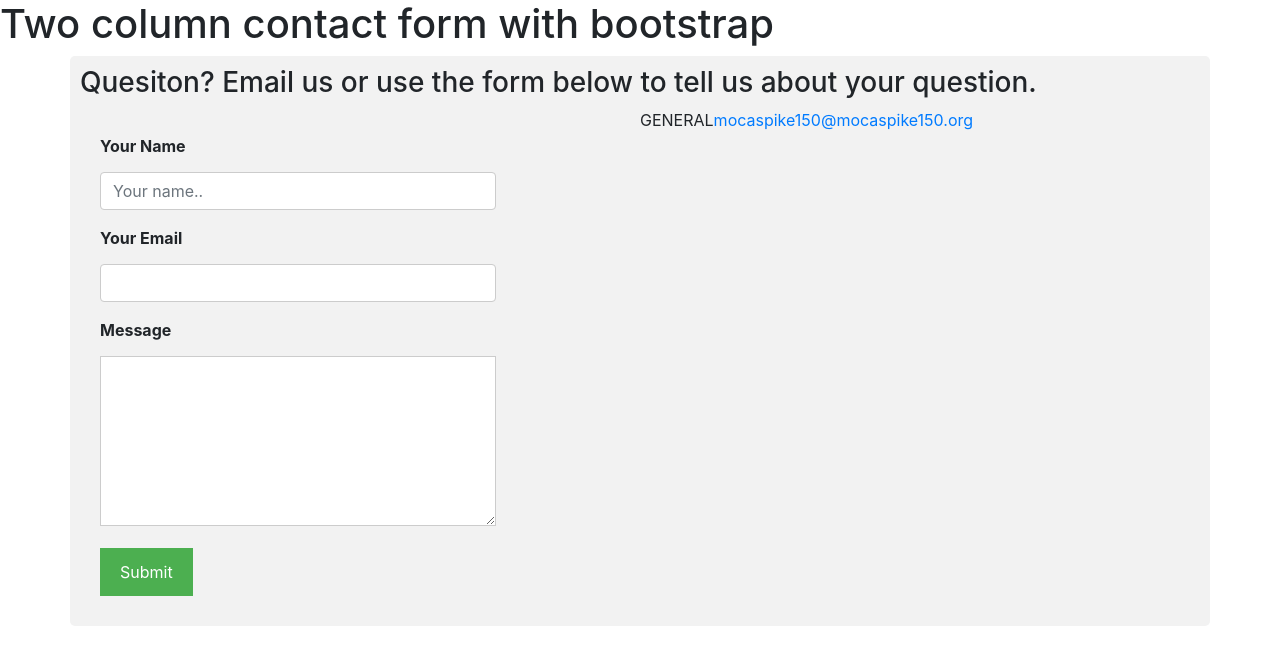
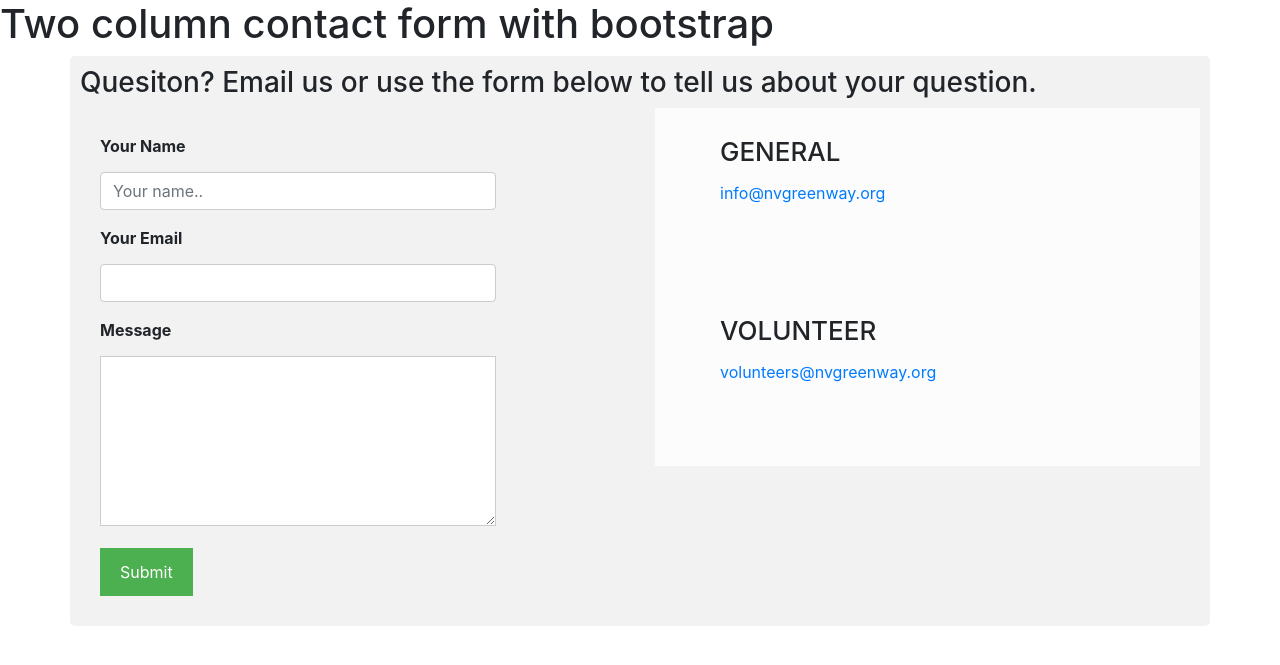
Before and after one commit to mocaspike150/Front-End-Coding, a Jekyll site: the page built from html/contact_us/two-column-contact-form-with-bootstrap.md, in a window 1280 px wide. Shown: the top 665 px of the page. Built offline with Jekyll 4.4.1, drawn with Linux system fonts in a browser that asks for light colours.

Commit message:
Update two-column-contact-form-with-bootstrap.html

```diff
--- a/_includes/two-column-contact-form-with-bootstrap.html
+++ b/_includes/two-column-contact-form-with-bootstrap.html
@@ -57,6 +57,113 @@ input[type=submit]:hover {
     margin-top: 0;
   }
 }
+
+/* ==========================================================================
+    5.1. CONTACT INFO
+    ========================================================================= */
+.contact-info{
+    display: block;
+    background-color: #fcfcfc;
+    margin-bottom: 0;
+}
+.contact-info li{
+    display: inline-block;
+    padding: 30px 25px;
+    margin-bottom: 0;
+}
+.contact-info li p span{
+    color: #535050;
+    font-weight: 700;
+}
+.contact-info li h3 {
+    text-transform: uppercase;
+    font-size: 26px;
+    line-height: 28px;
+    margin-bottom: 15px;
+}
+.contact-info li p{
+    padding-bottom: 0;
+}
+.contact-info.blocks-1 {
+    width: 22%;
+    margin: 0 auto;
+}
+.contact-info.blocks-1 > li{
+    width: 100%;
+}
+.contact-info.blocks-2 {
+    width: 40%;
+    margin: 0 auto;
+}
+.contact-info.blocks-2 > li{
+    width: 50%;
+}
+.contact-info.blocks-3 {
+    width: 70%;
+    margin: 0 auto;
+}
+.contact-info.blocks-3 > li{
+    width: 33.33333%;
+}
+.contact-info.blocks-4 {
+    width: 100%;
+    margin: 0 auto;
+}
+.contact-info.blocks-4 > li{
+    width: 25%;
+}
+
+.contact-info.blocks-2 .contact-links li,
+.contact-info.blocks-3 .contact-links li{
+    margin-bottom: 7px;
+    width: 100%;
+}
+.contact-info.blocks-2 .contact-links,
+.contact-info.blocks-3 .contact-links{
+    text-align: center;
+}
+.contact-info.blocks-2{
+    width: 60%;
+}
+.contact-info .contact-links {
+    padding-left: 0;
+    display: inline-block;
+    margin-bottom: 0;
+    margin-top: 30px;
+    text-align: left;
+}
+.contact-info .contact-links li{
+    display: inline-block;
+    width: auto;
+    padding: 0;
+    padding-left: 13px;
+    line-height: 10px;
+}
+.contact-info .contact-links li:first-child{
+    padding-left: 0;
+}
+.contact-info .contact-links li a {
+    text-transform: uppercase;
+    font-size: 13px;
+    color: #aaaaaa;
+    display: inline-block;
+    line-height: 15px;
+    font-weight: 700;
+}
+.contact-info .contact-links li:nth-of-type(2) a{
+    border-left: 2px solid #aaaaaa;
+    padding-left: 13px;
+}
+.vc_row .contact-info {
+    margin-right: -15px;
+    margin-left: -15px;
+}
+#map {
+    height: 600px;
+}
+.gm-style a, .gm-style span {
+    line-height: initial;
+}
 </style>
 
 <div class="container">
@@ -83,10 +190,23 @@ input[type=submit]:hover {
              		</div>
    	 	</div>
     		<div class="col">
-			<div class="row">
-			 	<div>GENERAL</div>
-				<div><a href="mailto:mocaspike150@mocaspike150.org">mocaspike150@mocaspike150.org</a></div>
-			</div>
+			<div class="wpb_column vc_column_container vc_col-sm-4"><div class="vc_column-inner"><div class="wpb_wrapper"><ul class="contact-info centered vc_custom_1526766936644"><li>
+                  <h3>GENERAL</h3>
+                  <p><a href="mailto:info@nvgreenway.org">info@nvgreenway.org</a></p>
+
+                  <ul class="contact-links">
+
+
+                  </ul>
+               </li></ul><ul class="contact-info centered vc_custom_1525799400237"><li>
+                  <h3>VOLUNTEER</h3>
+                  <p><a href="mailto:volunteers@nvgreenway.org">volunteers@nvgreenway.org</a></p>
+
+                  <ul class="contact-links">
+
+
+                  </ul>
+               </li></ul></div></div></div>
     		</div>
   	</div>
 </div>
```
